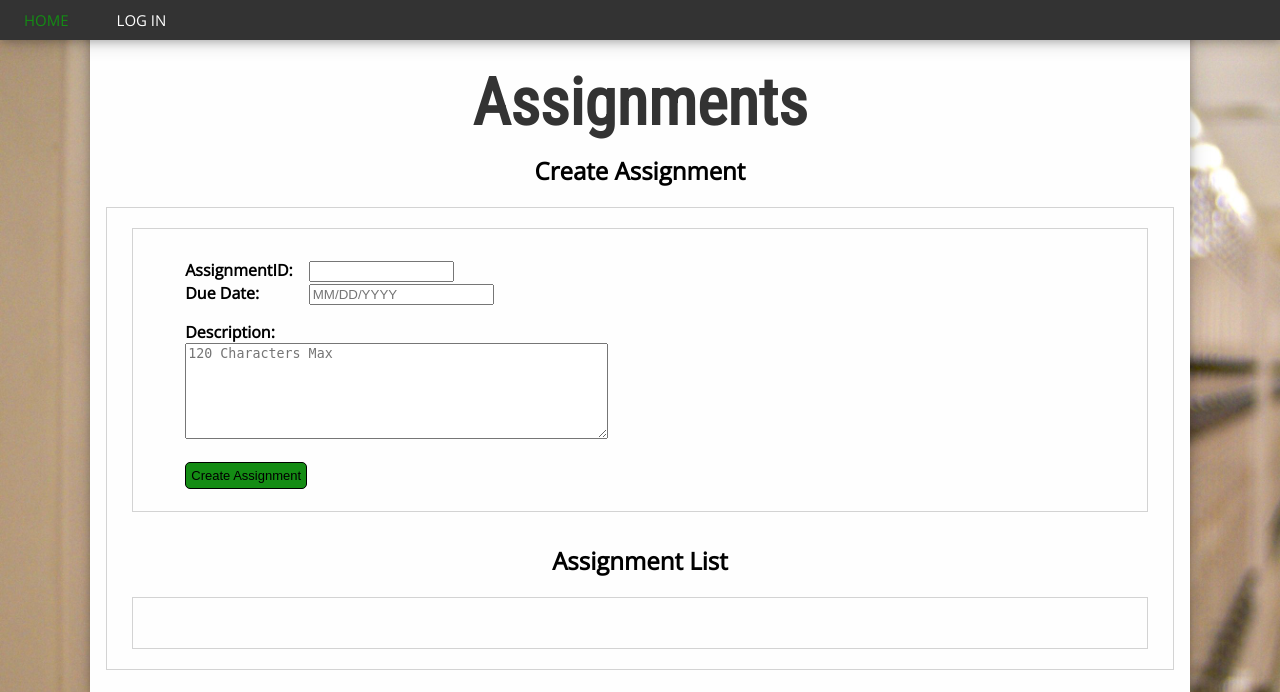
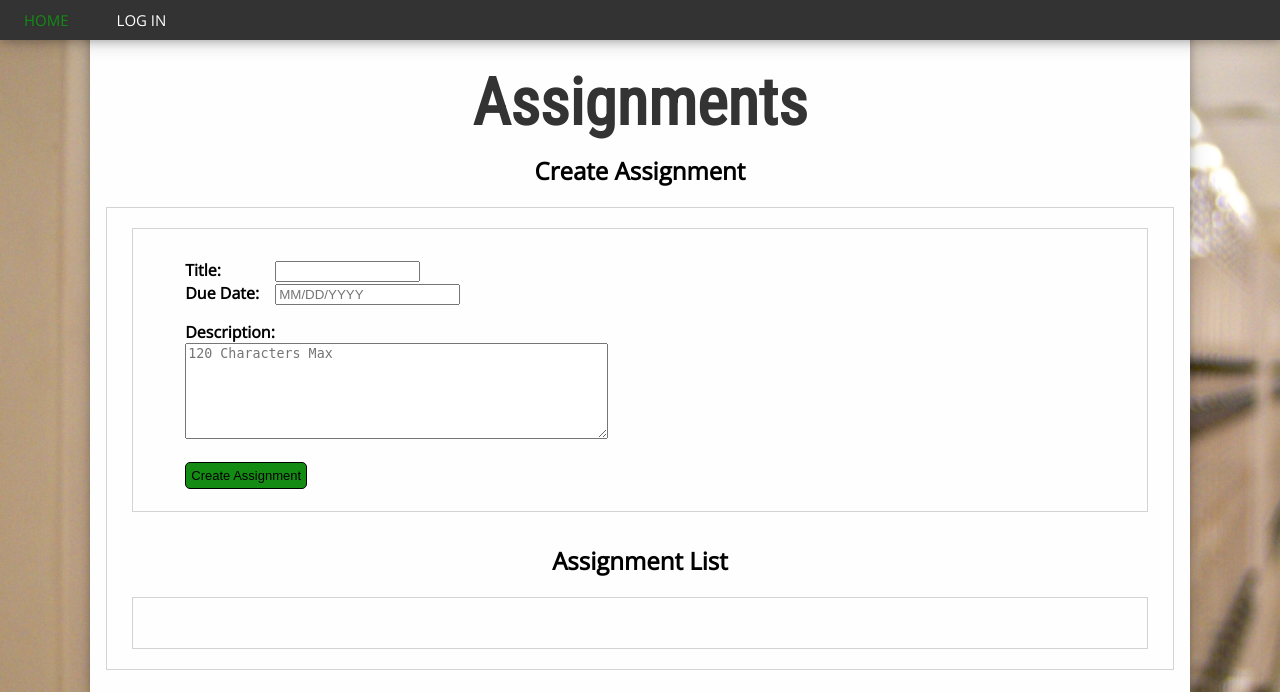
Before and after one commit to Eazop/SchoolManager, a Flask app: template Project_Files/BetterPowerSchools/templates/Assignments.html in a window 1280 px wide. Shown: the top 692 px of the page. Run offline with Flask 2, Linux system fonts and the light colour scheme; the template is opened without the code that fills it, so the values that code supplies are empty.

Commit message:
Changed AssignmentID to Title

```diff
--- a/Project_Files/BetterPowerSchools/main.py
+++ b/Project_Files/BetterPowerSchools/main.py
@@ -25,6 +25,7 @@ class Course:
 
 
 class Assignment:
+    title = None
     dueDate = None
     courseID = None
     studentID = None
@@ -45,7 +46,8 @@ class Assignment:
         self.dueDate = l[4]
         if(l[5] != 'null'):
             self.grade = l[5]
-    def init(self, assignID, studID, Desc, CourID, Due, Gra):
+        self.title = l[6]
+    def init(self, assignID, studID, Desc, CourID, Due, Gra, Title):
         self.assignmentID = assignID
 
         self.studentID = studID
@@ -54,6 +56,7 @@ class Assignment:
         self.dueDate = Due
         if(Gra != 'null'):
             self.grade = Gra
+        self.title = Title
 
 class Teacher:
     teacherID = 0
@@ -68,7 +71,7 @@ class Teacher:
             self.currentCourses.append(c)
 
 #Adds a new assignment to the data base
-    def submitAssignment(self, courseID, Description, DueDate):
+    def submitAssignment(self, courseID, title, Description, DueDate):
         studentHolder = []
         db = pymysql.connect(host='104.196.175.51', user='BPS', password='betterpowerschools', db='better_power_schools')
         cur = db.cursor()
@@ -79,7 +82,7 @@ class Teacher:
                 studentHolder.append(student[0])
 
         for student in studentHolder:
-            q = 'INSERT INTO assignments (StudentID, Description, CourseID, DueDate) VALUES (' + str(student) + ', \"' + Description + '\", ' + str(courseID) + ', \"' + DueDate + '\")'
+            q = 'INSERT INTO assignments (StudentID, Description, CourseID, DueDate, Title) VALUES (' + str(student) + ', \"' + Description + '\", ' + str(courseID) + ', \"' + DueDate + '\", \"' + title + '\")'
             cur.execute(q)
         db.commit()
         db.close()
@@ -210,7 +213,7 @@ def assignmentList():
 @app.route('/Courses/<courseNum>', methods=['GET', 'POST'])
 def assignmentCourse(courseNum):
         a = []
-        assignments = Query("SELECT DISTINCT AssignmentID, Description, DueDate FROM assignments WHERE CourseID =" + str(courseNum))
+        assignments = Query("SELECT DISTINCT Title, Description, DueDate FROM assignments WHERE CourseID =" + str(courseNum))
         for assignment in assignments:
                 temp = Assignment()
                 temp.assignmentID = assignment[0]
@@ -223,12 +226,13 @@ def assignmentCourse(courseNum):
 @app.route('/Add', methods=['GET', 'POST'])
 def assignmentAdd():
     courseNum = request.form['courseNum']
-    db = pymysql.connect(host='104.196.175.51', user='BPS', password='betterpowerschools', db='better_power_schools')
-    cur = db.cursor()
-    ro = cur.execute('INSERT INTO assignments (AssignmentID, StudentID, CourseID, Description, DueDate) VALUES (%s, %s, %s, %s, %s)',
-               [request.form['AssignmentID'], 0, request.form['courseNum'], request.form['Description'], request.form['DueDate']])
-    db.commit()
-    db.close()
+    # db = pymysql.connect(host='104.196.175.51', user='BPS', password='betterpowerschools', db='better_power_schools')
+    # cur = db.cursor()
+    t.submitAssignment(int(request.form['courseNum']),request.form['Title'], request.form['Description'], request.form['DueDate'])
+    # ro = cur.execute('INSERT INTO assignments (AssignmentID, StudentID, CourseID, Description, DueDate) VALUES (%s, %s, %s, %s, %s)',
+    #            [request.form['AssignmentID'], 0, request.form['courseNum'], request.form['Description'], request.form['DueDate']])
+    # db.commit()
+    # db.close()
     return redirect(url_for('assignmentCourse', courseNum = courseNum))
 
 global t
--- a/Project_Files/BetterPowerSchools/templates/Assignments.html
+++ b/Project_Files/BetterPowerSchools/templates/Assignments.html
@@ -6,17 +6,21 @@
 	<div class="profilebox">
       <form action="{{ url_for('assignmentAdd') }}" method=post class=add-entry>
         <fieldset class="profilecreateform">
-        <p class="s2">
+        <!-- <p class="s2">
           <label class="l2">AssignmentID:</label>
           <input class="p2" type=text size=15 name=AssignmentID>
-          </p>
+          </p> -->
+					<p class="s2">
+	          <label class="l2">Title:</label>
+	          <input class="p2" type=text size=15 name=Title>
+	         </p>
           <p class="s2">
-          <label class="l2">Due Date:</label>
-          <input class="p2" type=text size=20 name=DueDate placeholder="MM/DD/YYYY"></input>
+          	<label class="l2">Due Date:</label>
+          	<input class="p2" type=text size=20 name=DueDate placeholder="MM/DD/YYYY"></input>
           </p>
           <p>
-          <label class="l2">Description:</label>
-          <textarea rows="6" cols="50" class="p2" maxlength="120" placeholder="120 Characters Max" type=text name=Description></textarea>
+          	<label class="l2">Description:</label>
+          	<textarea rows="6" cols="50" class="p2" maxlength="120" placeholder="120 Characters Max" type=text name=Description></textarea>
           </p>
           <input type=hidden value="{{ courseNum }}" name=courseNum>
           <input class="button" type=submit value="Create Assignment" style="margin-left: 0em">
@@ -28,7 +32,7 @@
 <div class="profilebox">
 	<fieldset class="profilecreateform">
 	{% for assignment in assignments %}
-	 	<p class="profilebox rhead" >Assignment ID: </p><p class="profilebox rbody">{{assignment.assignmentID}}</p><br>
+	 	<p class="profilebox rhead" >Title: </p><p class="profilebox rbody">{{assignment.assignmentID}}</p><br>
 	 	<p class="profilebox rhead">Description: </p><p class="profilebox rbody">{{assignment.description}}</p><br>
 	 	<p class="profilebox rhead">Grades: </p><p class="profilebox rbody">{% if assignment.grade %}{{assignment.grade}} {% else %} "None Yet" {% endif %}</p><br>
 	 	<button onclick="location.href=''" type="button" class="button">Modify Assignment</button><br><br>
```
